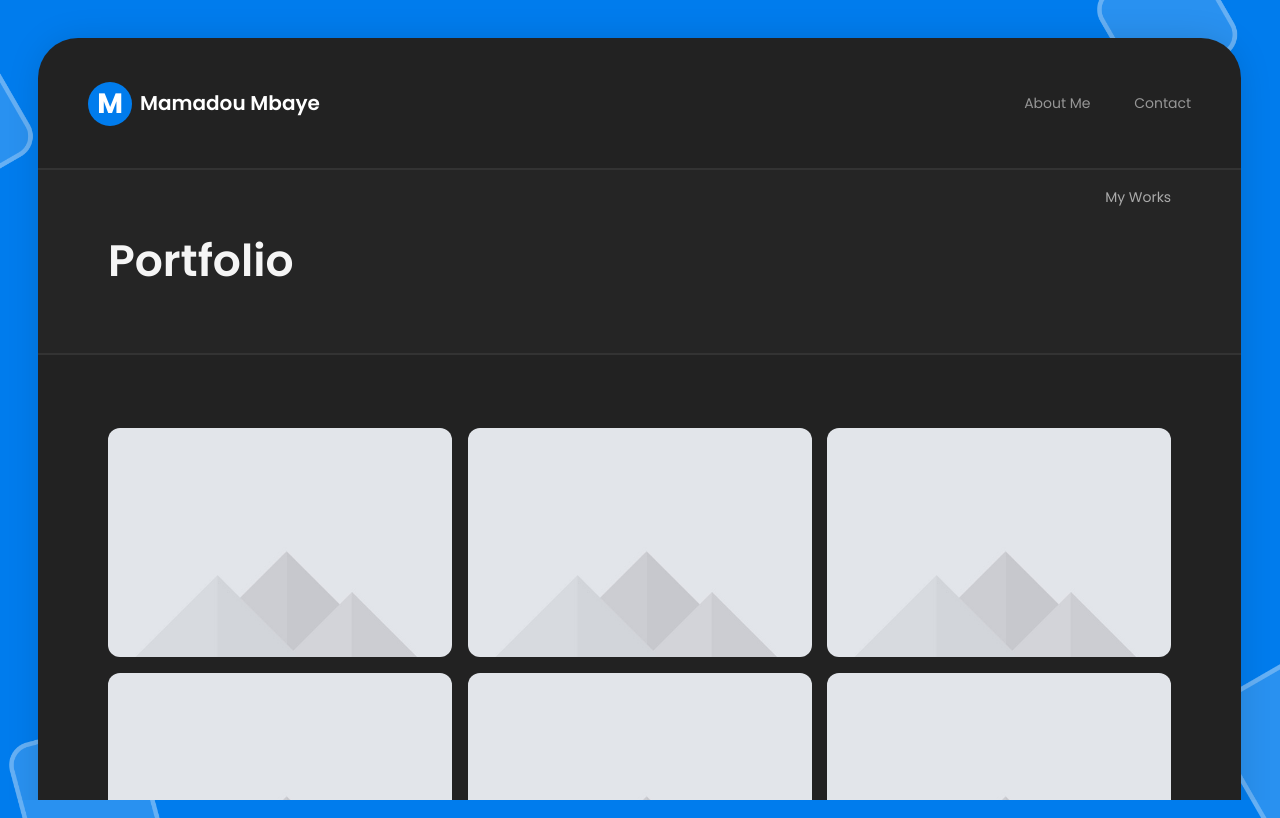
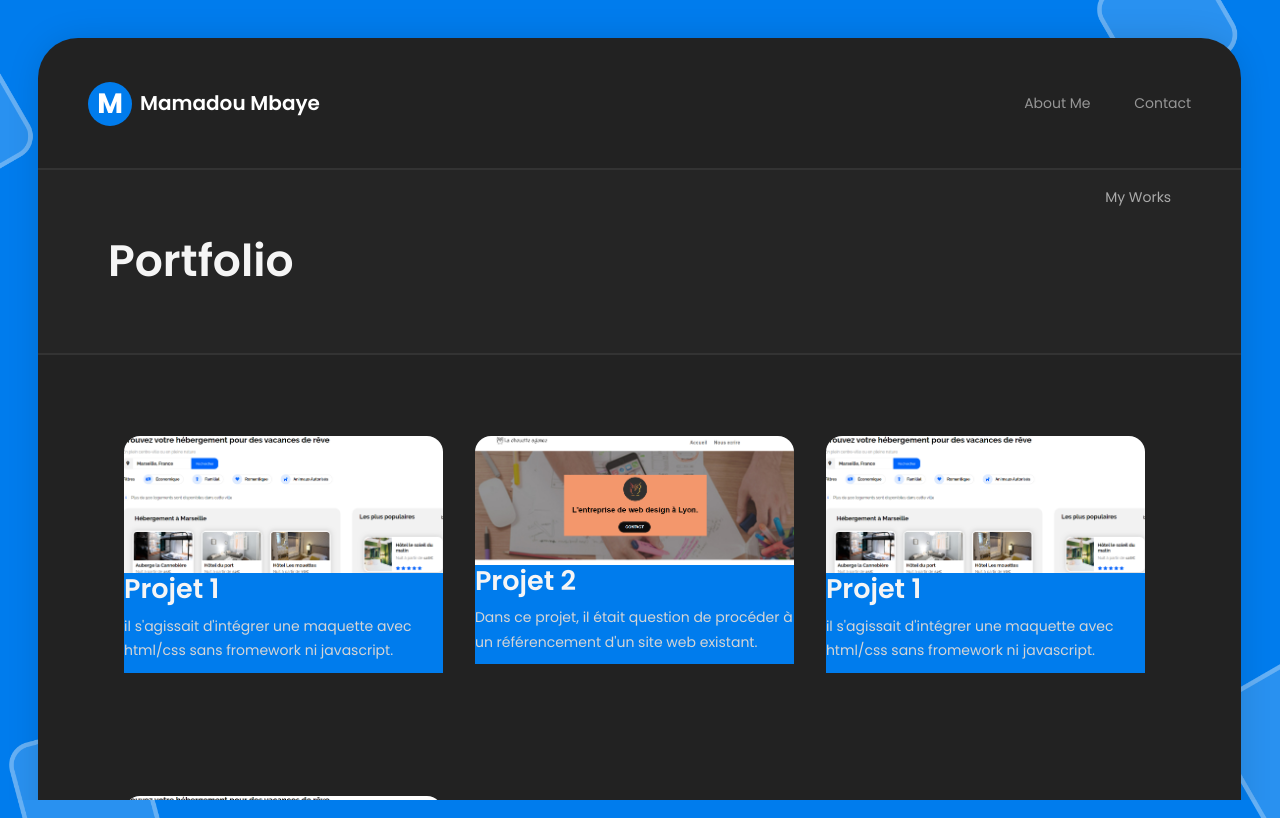
Before and after one commit to mmbaye90/cvEnLigne, a plain HTML site: page portfolio.html in a window 1280 px wide. Drawn offline with Linux system fonts and the light colour scheme; some packages are replaced by stand-ins of ours.

Commit message:
début intégration des projets

```diff
--- /dev/null
+++ b/css/projetPrint.css
@@ -0,0 +1,72 @@
+/*body{
+	background-color: red;
+}*/
+.conteneurBloca{
+	display: flex;
+	flex-wrap: wrap;
+	height: 90vh;
+}
+
+		.bloca{
+			display: flex;
+			width: 30%;
+/*			height: 200px;*/
+			text-decoration: none;
+			flex-direction: column;
+			transform: scale(1) ;
+			transition-duration: 1s;
+			margin: 1rem;
+/*			max-height: 150px;*/
+		}
+		.bloca img {
+/*			    width: 80%;*/
+/*			    height: 10rem;*/
+			    border-top-right-radius: 1rem;
+			    border-top-left-radius: 1rem;
+			    object-fit: cover;
+			}
+
+
+		.contener{
+			display: flex;
+			flex-direction: column;
+			background-color: #007ced;
+			color: white;
+		}
+		.contener .bloctexte{
+			display: flex;
+			justify-content: space-between;
+		}
+
+/*		.bloctexte .nomproduit {
+		    flex: 0.95;
+		    margin-left: 0.5rem;
+		}
+
+		.bloctexte .prix {
+		    color: white;
+		    line-height: 2.4;
+		}
+
+		.contener .descrip {
+		    word-wrap: break-word;
+		    margin-top: -1.8rem;
+		    padding-right: 0.8rem;
+		    padding-left: 0.8rem;
+		    font-size: 0.9rem;
+		    color: white;
+		}
+		.contener{
+			display: flex;
+			flex-direction: column;
+			background-color: goldenrod;
+		}
+		.bloctexte{
+			display: flex;
+			align-items: center;
+		}*/
+
+		.bloca:hover {
+		    transform: scale(1.05);
+		    box-shadow: 0.25rem 0.25rem 10px rgb(0 0 0 / 10%);
+		}
--- a/portfolio.html
+++ b/portfolio.html
@@ -14,6 +14,7 @@
     <link rel="stylesheet" href="css/owl.carousel.css" type="text/css">
     <link rel="stylesheet" href="css/magnific-popup.css" type="text/css">
     <link rel="stylesheet" href="css/main.css" type="text/css">
+    <link rel="stylesheet" href="css/projetPrint.css" type="text/css">
 
     <script src="js/modernizr.custom.js"></script>
   </head>
@@ -56,49 +57,8 @@
               <ul class="leven-classic-menu site-main-menu">
                 <li class="menu-item ">
                   <a href="index.html">About Me</a>
-<!--                   <ul class="sub-menu">
-                    <li class="menu-item">
-                      <a href="index.html">About Me 1</a>
-                    </li>
-                    <li class="menu-item">
-                      <a href="index-2.html">About Me 2</a>
-                    </li>
-                  </ul> -->
+
                 </li>
-
-<!--                 <li class="menu-item">
-                  <a href="resume.html">Resume</a>
-                </li> -->
-
-<!--                 <li class="menu-item menu-item-has-children current-menu-item">
-                  <a href="portfolio.html">Portfolio</a>
-                  <ul class="sub-menu">
-                    <li class="menu-item">
-                      <a href="portfolio-2-columns.html">Portfolio 2 Columns</a>
-                    </li>
-                    <li class="menu-item current-menu-item">
-                      <a href="portfolio.html">Portfolio 3 Columns</a>
-                    </li>
-                    <li class="menu-item">
-                      <a href="portfolio-4-columns.html">Portfolio 4 Columns</a>
-                    </li>
-                    <li class="menu-item">
-                      <a href="portfolio-5-columns.html">Portfolio 5 Columns</a>
-                    </li>
-                  </ul>
-                </li> -->
-
-<!--                 <li class="menu-item menu-item-has-children">
-                  <a href="blog.html">Blog</a>
-                  <ul class="sub-menu">
-                    <li class="menu-item">
-                      <a href="blog.html">Blog 2 Columns</a>
-                    </li>
-                    <li class="menu-item">
-                      <a href="blog-3-columns.html">Blog 3 Columns</a>
-                    </li>
-                  </ul>
-                </li> -->
 
                 <li class="menu-item">
                   <a href="contact.html">Contact</a>
@@ -106,10 +66,7 @@
               </ul>
             </div>
 
-<!--             <a class="menu-toggle mobile-visible">
-                <i class="fa fa-bars"></i>
-            </a>
- -->
+
             </div>
         </header>
         <!-- /Header -->
@@ -131,163 +88,145 @@
                   <div class=" col-xs-12 col-sm-12 ">
                     <!-- Portfolio Content -->
                     <div id="portfolio_content_q" class="portfolio-content">
+                    <div class="conteneurBloca">
+                        <a  href="https://reserviap2.netlify.app" class="bloca">
+                            <img src="images/reservia.png" id="image3" class="image">
+                            <div class="contener" id="contener">
+                                <div class="bloctexte" id="bloctexte">
+                                    <h2 id="nomproduit" class="nomproduit">Projet 1</h2>
 
-<!--                       <ul class="portfolio-filters">
-                        <li class="active">
-                          <a class="filter btn btn-sm btn-link" data-group="category_all">All</a>
-                        </li>
+                                </div>
+                                <p class="descrip" id="descrip">
+                                  il s'agissait d'intégrer une maquette avec html/css sans fromework ni javascript.
+                                </p>
+                            </div>
+                        </a>
+                        <a  href="https://seop2.netlify.app/" class="bloca">
+                            <img src="images/seo.png" id="image3" class="image">
+                            <div class="contener" id="contener">
+                                <div class="bloctexte" id="bloctexte">
+                                    <h2 id="nomproduit" class="nomproduit">Projet 2</h2>
 
-                        <li>
-                          <a class="filter btn btn-sm btn-link" data-group="category_detailed">Detailed</a>
-                        </li>
+                                </div>
+                                <p class="descrip" id="descrip">
+                                  Dans ce projet, il était question de procéder à un référencement d'un site web existant.
+                                </p>
 
-                        <li>
-                          <a class="filter btn btn-sm btn-link" data-group="category_direct-url">Direct URL</a>
-                        </li>
+                            </div>
+                        </a>
+                        <a  href="https://reserviap2.netlify.app" class="bloca">
+                            <img src="images/reservia.png" id="image3" class="image">
+                            <div class="contener" id="contener">
+                                <div class="bloctexte" id="bloctexte">
+                                    <h2 id="nomproduit" class="nomproduit">Projet 1</h2>
 
-                        <li>
-                          <a class="filter btn btn-sm btn-link" data-group="category_image">Image</a>
-                        </li>
+                                </div>
+                                <p class="descrip" id="descrip">
+                                  il s'agissait d'intégrer une maquette avec html/css sans fromework ni javascript.
+                                </p>
+                            </div>
+                        </a>
+                                                <a  href="https://reserviap2.netlify.app" class="bloca">
+                            <img src="images/reservia.png" id="image3" class="image">
+                            <div class="contener" id="contener">
+                                <div class="bloctexte" id="bloctexte">
+                                    <h2 id="nomproduit" class="nomproduit">Projet 1</h2>
 
-                        <li>
-                          <a class="filter btn btn-sm btn-link" data-group="category_soundcloud">SoundCloud</a>
-                        </li>
-
-                        <li>
-                          <a class="filter btn btn-sm btn-link" data-group="category_video">Video</a>
-                        </li>
-
-                        <li>
-                          <a class="filter btn btn-sm btn-link" data-group="category_vimeo-video">Vimeo Video</a>
-                        </li>
-
-                        <li>
-                          <a class="filter btn btn-sm btn-link" data-group="category_youtube-video">YouTube Video</a>
-                        </li>
-                      </ul> -->
+                                </div>
+                                <p class="descrip" id="descrip">
+                                  il s'agissait d'intégrer une maquette avec html/css sans fromework ni javascript.
+                                </p>
+                            </div>
+                        </a>
+                      </div>
+                      <!-- Portfolio Grid -->
+<!--                       <div class="portfolio-grid three-columns shuffle">
 
 
-                      <!-- Portfolio Grid -->
-                      <div class="portfolio-grid three-columns shuffle">
-
-                        <!-- Portfolio Item 1 -->
                         <figure class="item standard" data-groups='["category_all", "category_detailed"]'>
                           <div class="portfolio-item-img">
                             <img src="./img/portfolio/1.jpg" alt="Full Project 2" title="" />
                             <a href="portfolio-project-2.html" class="ajax-page-load"></a>
                           </div>
 
-                          <!-- <i class="far fa-file-alt"></i> -->
-                          <!-- <h4 class="name">Full Project 2</h4> -->
-                          <!-- <span class="category">Detailed</span> -->
-                        </figure>
+
+                        </figure> -->
+
                         <!-- /Portfolio Item 1 -->
 
-                        <!-- Portfolio Item 2 -->
+                        <!-- Portfolio Item 2
                         <figure class="item lbvideo" data-groups='["category_all", "category_video", "category_youtube-video"]'>
                             <div class="portfolio-item-img">
                               <img src="./img/portfolio/2.jpg" alt="YouTube Video 2" title="" />
                               <a href="https://www.youtube.com/embed/F-1weFCiYBA" class="lightbox mfp-iframe" title="YouTube Video 2"></a>
                             </div>
 
-                            <!-- <i class="fab fa-youtube"></i> -->
-                            <!-- <h4 class="name">YouTube Video 2</h4> -->
-                            <!-- <span class="category">Video, YouTube Video</span> -->
+
                         </figure>
-                        <!-- /Portfolio Item 2 -->
 
-                        <!-- Portfolio Item 3 -->
                         <figure class="item lbimage" data-groups='["category_all", "category_image"]'>
                           <div class="portfolio-item-img">
                             <img src="./img/portfolio/3.jpg" alt="Image 2" title="" />
                             <a class="lightbox" title="Image 2" href="./img/portfolio/full/3.jpg"></a>
                           </div>
 
-                          <!-- <i class="fa fa-image"></i> -->
-                          <!-- <h4 class="name">Image 2</h4> -->
-                          <!-- <span class="category">Image</span> -->
                         </figure>
-                        <!-- /Portfolio Item 3 -->
 
-                        <!-- Portfolio Item 4 -->
                         <figure class="item lbaudio" data-groups='["category_all", "category_soundcloud"]'>
                           <div class="portfolio-item-img">
                             <img src="./img/portfolio/4.jpg" alt="SoundCloud Audio 1" title="" />
                             <a href="https://w.soundcloud.com/player/?url=https%3A//api.soundcloud.com/tracks/221650664&#038;color=%23ff5500&#038;auto_play=false&#038;hide_related=false&#038;show_comments=true&#038;show_user=true&#038;show_reposts=false&#038;show_teaser=true&#038;visual=true" class="lightbox mfp-iframe" title="SoundCloud Audio 1"></a>
                           </div>
 
-                          <!-- <i class="fas fa-volume-up"></i> -->
-                          <!-- <h4 class="name">SoundCloud Audio 1</h4> -->
-                          <!-- <span class="category">SoundCloud</span> -->
+
                         </figure>
-                        <!-- /Portfolio Item 4 -->
 
-                        <!-- Portfolio Item 5 -->
+
                         <figure class="item lbvideo" data-groups='["category_all", "category_video", "category_vimeo-video"]'>
                           <div class="portfolio-item-img">
                             <img src="./img/portfolio/5.jpg" alt="Vimeo Video" title="" />
                             <a href="https://player.vimeo.com/video/158284739" class="lightbox mfp-iframe" title="Vimeo Video"></a>
                           </div>
 
-                          <!-- <i class="fab fa-vimeo-v"></i> -->
-                          <!-- <h4 class="name">Vimeo Video</h4> -->
-                          <!-- <span class="category">Video, Vimeo Video</span> -->
+
                         </figure>
-                        <!-- /Portfolio Item 5 -->
 
-                        <!-- Portfolio Item 6 -->
                         <figure class="item lbvideo" data-groups='["category_all", "category_video", "category_youtube-video"]'>
                           <div class="portfolio-item-img">
                             <img src="./img/portfolio/6.jpg" alt="YouTube Video 1" title="" />
                             <a href="https://www.youtube.com/embed/ZK8REu-8pGw" class="lightbox mfp-iframe" title="YouTube Video 1"></a>
                           </div>
 
-                          <!-- <i class="fab fa-youtube"></i> -->
-                          <!-- <h4 class="name">YouTube Video 1</h4> -->
-                          <!-- <span class="category">Video, YouTube Video</span> -->
+
                         </figure>
-                        <!-- /Portfolio Item 6 -->
 
-                        <!-- Portfolio Item 7 -->
                         <figure class="item standard" data-groups='["category_all", "category_detailed"]'>
                           <div class="portfolio-item-img">
                             <img src="./img/portfolio/7.jpg" alt="Full Project 1" title="" />
                             <a href="portfolio-project-1.html" class="ajax-page-load"></a>
                           </div>
-<!--
-                          <i class="far fa-file-alt"></i>
-                          <h4 class="name">Full Project 1</h4>
-                          <span class="category">Detailed</span> -->
+
                         </figure>
-                        <!-- /Portfolio Item 7 -->
 
-                        <!-- Portfolio Item 8 -->
                         <figure class="item direct" data-groups='["category_all", "category_direct-url"]'>
                           <div class="portfolio-item-img">
                             <img src="./img/portfolio/8.jpg" alt="Direct URL" title="" />
                             <a target="_blank" href="https://themeforest.net/user/lmpixels/portfolio"></a>
                           </div>
 
-<!--                           <i class="fa fa-link"></i>
-                          <h4 class="name">Direct URL</h4>
-                          <span class="category">Direct URL</span> -->
                         </figure>
-                        <!-- /Portfolio Item 8 -->
 
-                        <!-- Portfolio Item 9 -->
+
                         <figure class="item lbimage" data-groups='["category_all", "category_image"]'>
                           <div class="portfolio-item-img">
                             <img src="./img/portfolio/9.jpg" alt="Image 1" title="" />
                             <a class="lightbox" title="Image 1" href="./img/portfolio/full/5.jpg"></a>
+
                           </div>
 
-<!--                           <i class="fa fa-image"></i>
-                          <h4 class="name">Image 1</h4>
-                          <span class="category">Image</span> -->
                         </figure>
-                        <!-- /Portfolio Item 9 -->
-                      </div>
-                      <!-- /Portfolio Content -->
+
+                      </div> -->
                     </div>
                   </div>
                 </div>
@@ -303,13 +242,6 @@
                 Github
               </li>
 
-<!--               <li>
-                <a href="#" target="_blank">Facebook</a>
-              </li> -->
-
-<!--               <li>
-                <a href="#" target="_blank">Instagram</a>
-              </li> -->
             </ul>
           </div>
 
```
Also changed, not shown: images/reservia.png (added), images/seo.png (added).
